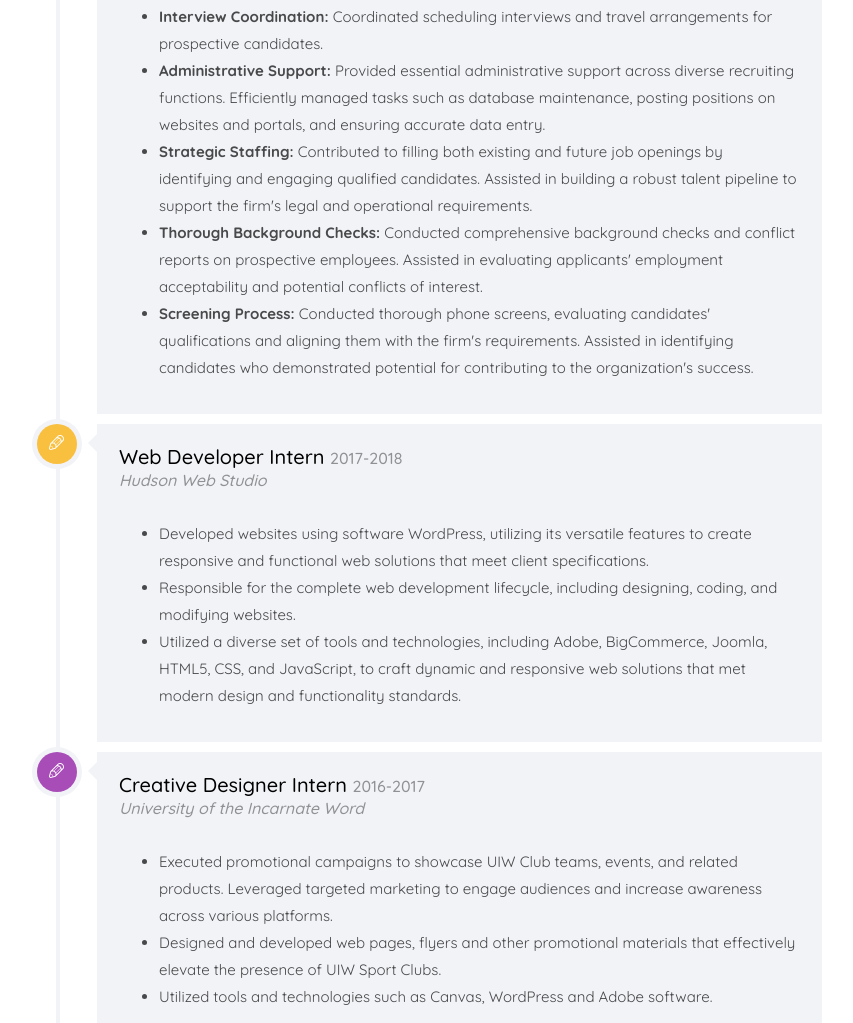
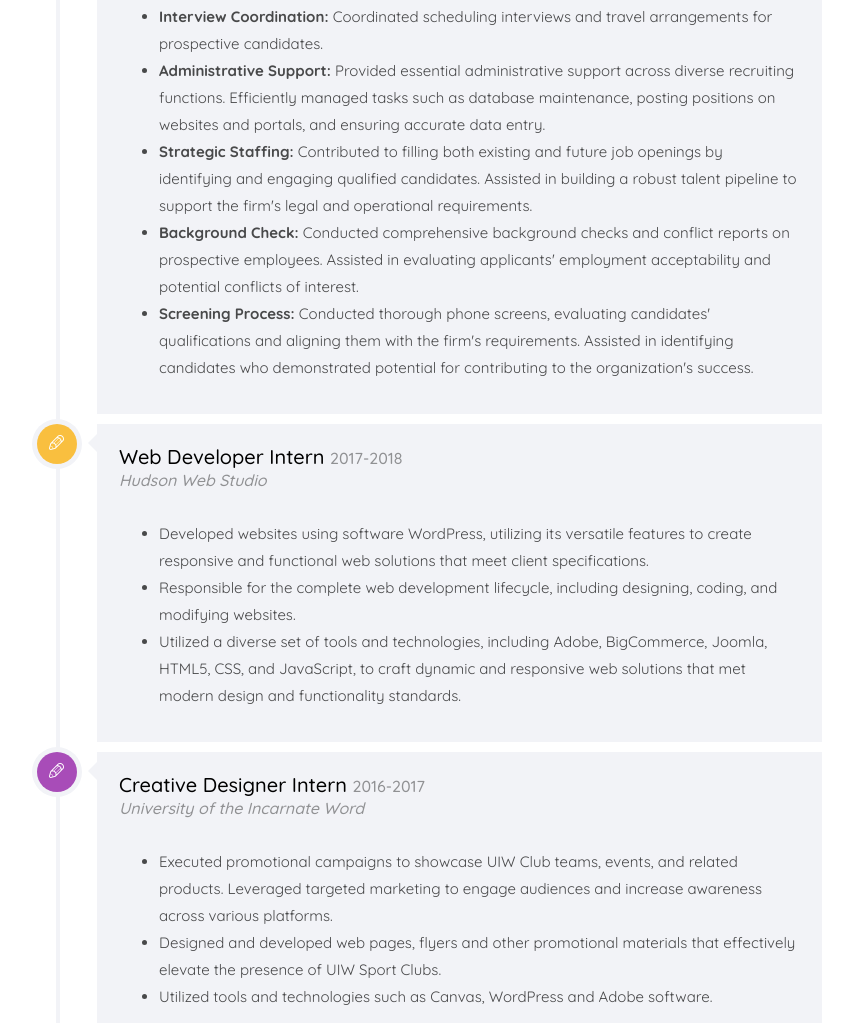
Before and after one commit to helenaschatz/portfolio, a plain HTML site: page index.html in a window 1280 px wide. Shown: the part 2882-3905 px from the top of the page, without its empty margins (366-1219 px from the left). Drawn offline with nearby package versions, Linux system fonts and the light colour scheme; files whose address does not match are found by name; a web font is replaced by a local one.

Commit message:
info update

```diff
--- a/index.html
+++ b/index.html
@@ -491,7 +491,7 @@
 											<li> <strong> 	Interview Coordination: </strong>  Coordinated scheduling interviews and travel arrangements for prospective candidates. 	</li>
 											<li>	 <strong>  Administrative Support: </strong>  Provided essential administrative support across diverse recruiting functions. Efficiently managed tasks such as database maintenance, posting positions on websites and portals, and ensuring accurate data entry.	</li>
 											<li>	 <strong>   Strategic Staffing:  </strong> Contributed to filling both existing and future job openings by identifying and engaging qualified candidates. Assisted in building a robust talent pipeline to support the firm's legal and operational requirements.	</li>
-											<li> <strong> 	Thorough Background Checks:  </strong> Conducted comprehensive background checks and conflict reports on prospective employees. Assisted in evaluating applicants' employment acceptability and potential conflicts of interest.	</li>
+											<li> <strong> 	Background Check:  </strong> Conducted comprehensive background checks and conflict reports on prospective employees. Assisted in evaluating applicants' employment acceptability and potential conflicts of interest.	</li>
 											<li>	 <strong> Screening Process:  </strong> Conducted thorough phone screens, evaluating candidates' qualifications and aligning them with the firm's requirements. Assisted in identifying candidates who demonstrated potential for contributing to the organization's success.	</li>
 										</ul>
 
```
